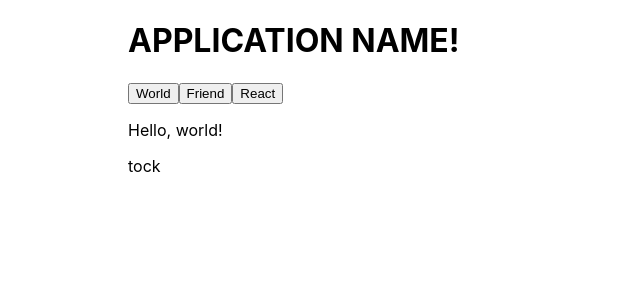
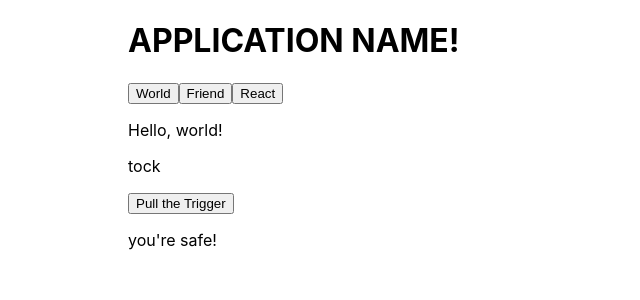
Before and after one commit to thinkful-ei-armadillo/daniel-payman-react-day3, a React (Create React App) app in the folder react-playground/: page / in a window 1280 px wide. Shown: the top 300 px of the page, without its empty margins (0-640 px from the left). Built offline with nearby package versions, Linux system fonts and the light colour scheme.

Commit message:
solved roulettegun drill

```diff
--- a/react-playground/src/App.js
+++ b/react-playground/src/App.js
@@ -2,6 +2,7 @@ import React, { Component } from 'react';
 import Messages from './Messages';
 import HelloWorld from './state-drills/HelloWorld';
 import Bomb from './state-drills/Bomb';
+import RouletteGun from './state-drills/RouletteGun';
 import './index.css';
 
 class App extends Component {
@@ -11,6 +12,7 @@ class App extends Component {
         <h1>APPLICATION NAME!</h1>
         <HelloWorld name="helloWorld" />
         <Bomb />
+        <RouletteGun bulletInChamber={8} />
       </div>
     );
   }
--- /dev/null
+++ b/react-playground/src/state-drills/RouletteGun.js
@@ -0,0 +1,48 @@
+import React from 'react';
+
+class RouletteGun extends React.Component {
+  state = {
+    chamber: null,
+    spinningTheChamber: false,
+  };
+
+  handleTrigger = () => {
+    this.setState(
+      {spinningTheChamber: true}
+      )
+    this.interval = setInterval(() => {
+      this.setState({
+        chamber: Math.ceil(Math.random() * 8),
+        spinningTheChamber: false
+      });
+      clearInterval(this.interval);
+    }, 2000);
+  }
+
+  generateText = () => {
+    if (this.state.spinningTheChamber) {
+      return <p>spinning the chamber and pulling the trigger! ...</p>;
+    }
+    else if (this.state.chamber === this.props.bulletInChamber) {
+      return <h2>BANG!!!!</h2>;
+    }
+    else {
+      return <p>you're safe!</p>;
+    }
+  }
+
+  componentWillUnmount() {
+    clearInterval(this.interval);
+  }
+
+  render() {
+    return (
+      <div className="helloWorld">
+        <button onClick={this.handleTrigger} className="pull">Pull the Trigger</button>
+        {this.generateText()}
+      </div>
+    );
+  }
+}
+
+export default RouletteGun;
```
